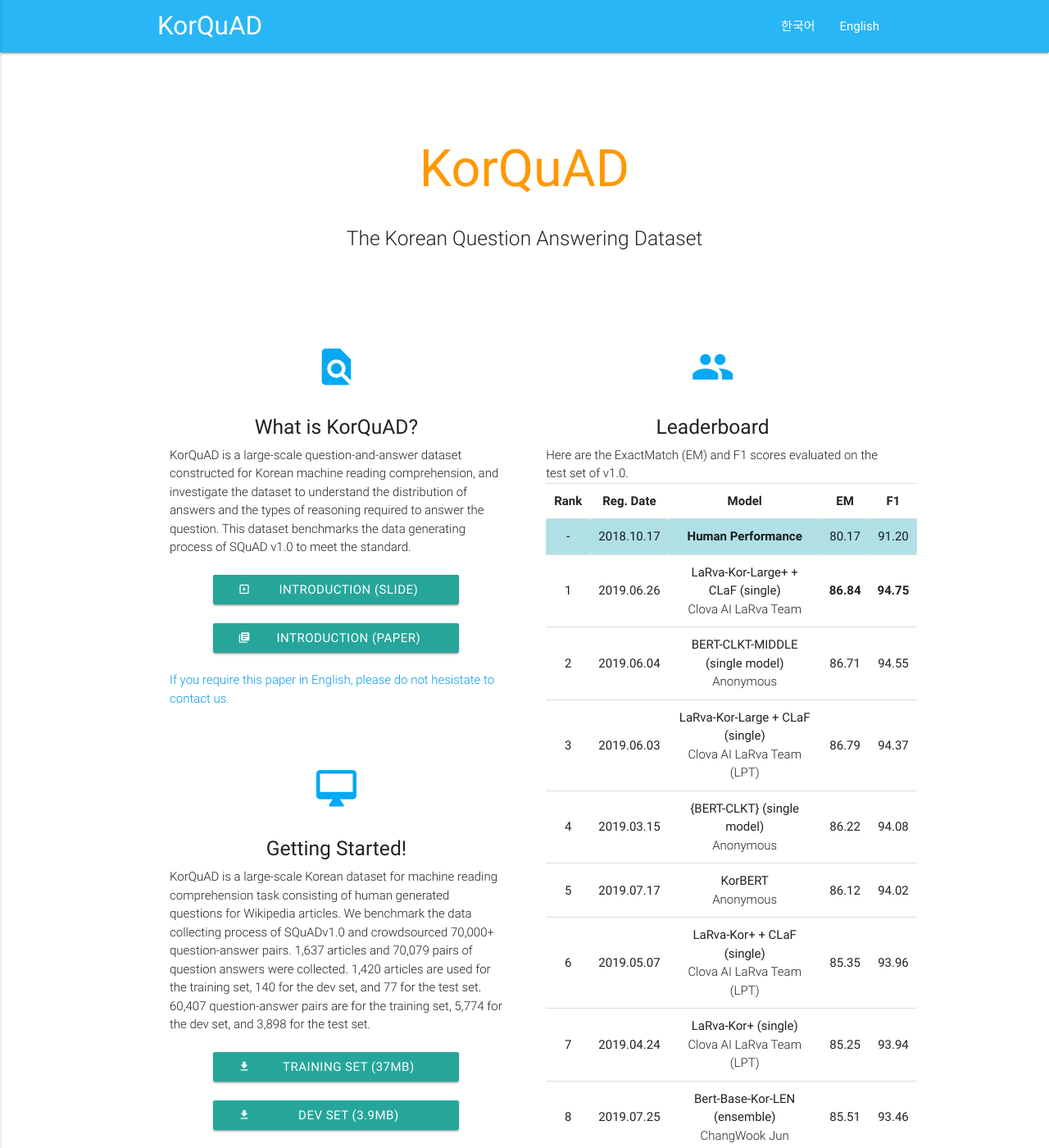
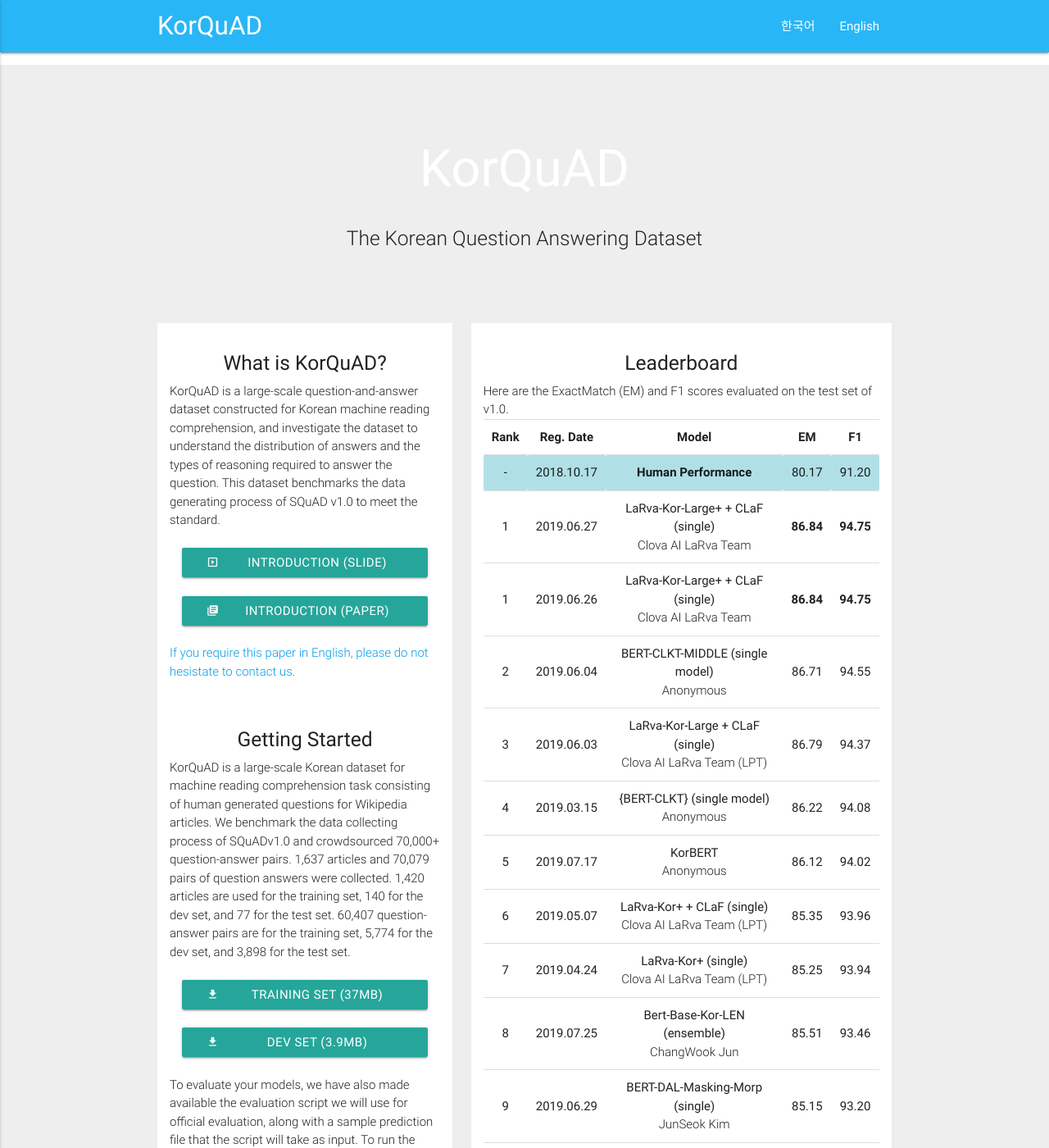
Before and after one commit to korquad/korquad.github.io, a Jekyll site: the page built from category/index_english.html, in a window 1280 px wide and 1400 px high. Shown: the whole window at 82% size. Built offline with Jekyll 4.4.1, drawn with Linux system fonts in a browser that asks for light colours.

Commit message:
Update index_english.html

```diff
--- a/category/index_english.html
+++ b/category/index_english.html
@@ -43,11 +43,11 @@
     </header>
 
 
-    <main>
-          <div class="section no-pad-bot" id="index-banner">
+    <main style="background-color : #eee">
+          <div class="section no-pad-bot" id="index-banner" style="background-color : yellow accent-4">
     <div class="container">
       <br><br>
-      <h1 class="header center orange-text">KorQuAD</h1>
+      <h1 class="header center white-text">KorQuAD</h1>
       <div class="row center">
         <h5 class="header col s12 light"><p>The Korean Question Answering Dataset</p>
 </h5>
@@ -65,9 +65,9 @@
 
       <!--   Icon Section   -->
       <div class="row">
-        <div class="col s12 m6">
-          <div class="icon-block">
-            <h2 class="center light-blue-text"><i class="material-icons">find_in_page</i></h2>
+        <div class="col s12 m5">
+          <div class="icon-block" style="background-color : white">
+            <br>
             <h5 class="center">What is KorQuAD?</h5>
             <p class="light">KorQuAD is a large-scale question-and-answer dataset constructed for Korean machine reading comprehension, and investigate the dataset to understand the distribution of answers and the types of reasoning required to answer the question. This dataset benchmarks the data generating process of SQuAD v1.0 to meet the standard.</p>
             <br>
@@ -81,8 +81,7 @@
             <br>
             <a href="mailto:hyunjeonglee@lgcns.com" class="light">If you require this paper in English, please do not hesistate to contact us.</a>
             <br><br><br>
-            <h2 class="center light-blue-text"><i class="material-icons">desktop_mac</i></h2>
-            <h5 class="center">Getting Started!</h5>
+            <h5 class="center">Getting Started</h5>
             <p class="light">KorQuAD is a large-scale Korean dataset for machine reading comprehension task consisting of human generated questions for Wikipedia articles. We benchmark the data collecting process of SQuADv1.0 and crowdsourced 70,000+ question-answer pairs. 1,637 articles and 70,079 pairs of question answers were collected. 1,420 articles are used for the training set, 140 for the dev set, and 77 for the test set. 60,407 question-answer pairs are for the training set, 5,774 for the dev set, and 3,898 for the test set.</p>
             <br>
             <div class="center">
@@ -110,14 +109,13 @@
             <div class="center">
               <a id="tutorial" target="_blank" href="https://worksheets.codalab.org/worksheets/0xee93409b823f436d88741ab115403559/" class="waves-effect waves-light btn" style="width:300px">Submission Tutorial</a>
             </div>
+            <br><br><br>
           </div>
         </div>
 
-
-
-        <div class="col s12 m6">
-          <div class="icon-block">
-            <h2 class="center light-blue-text"><i class="material-icons">group</i></h2>
+        <div class="col s12 m7">
+          <div class="icon-block" style="background-color : white">
+            <br>
             <h5 class="center">Leaderboard</h5>
             <p class="light">Here are the ExactMatch (EM) and F1 scores evaluated on the test set of v1.0. </p>
                 <style>
@@ -156,6 +154,15 @@
                       </td>
                       <td bgcolor="#B0E0E6">80.17</td>
                       <td bgcolor="#B0E0E6">91.20</td>
+                    </tr>
+                    <tr>
+                      <td>1</td>
+                      <td>2019.06.27</td>
+                      <td>LaRva-Kor-Large+ + CLaF (single)
+                        <p class="light">Clova AI LaRva Team</p>
+                      </td>
+                      <td><b>86.84<b></td>
+                      <td><b>94.75</b></td>
                     </tr>
                     <tr>
                       <td>1</td>
@@ -599,6 +606,7 @@
                     </tr>
                   </tbody>
                 </table>
+                <br><br><br>
           </div>
         </div>
       </div>
```
